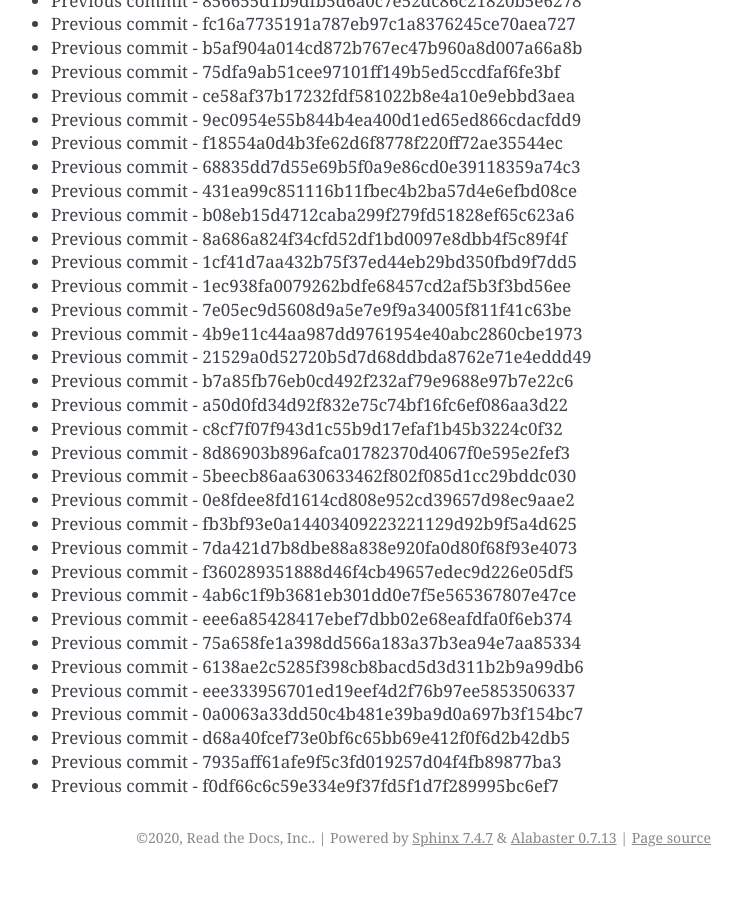
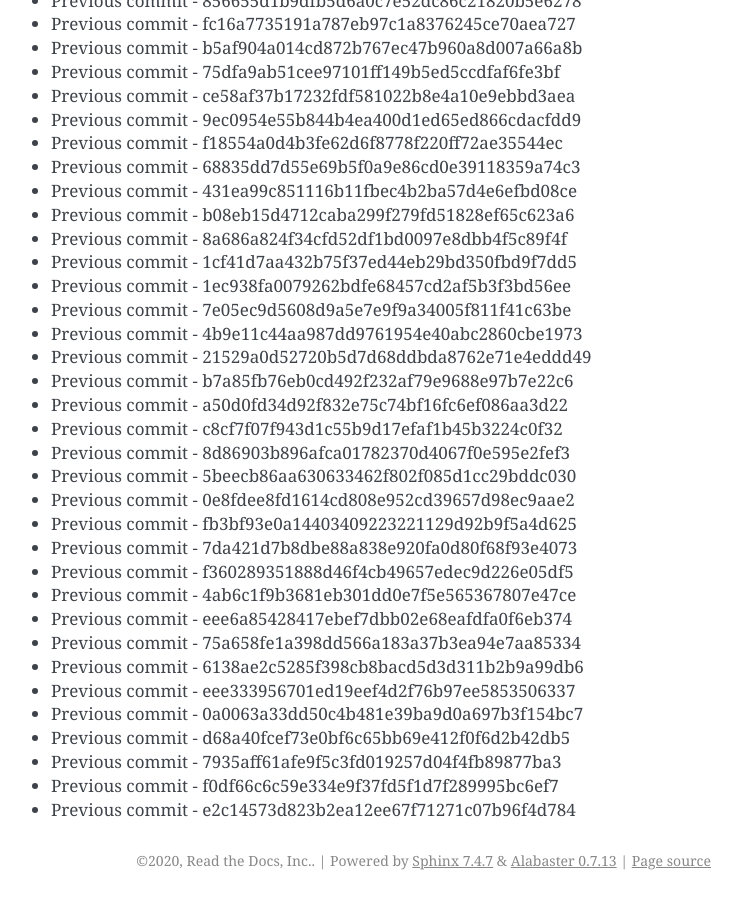
Before and after one commit to readthedocs/rtd-git-stresstest, a Sphinx documentation site: the page built from docs/updates.rst, in a window 1280 px wide and 900 px high, scrolled down 31115 px. Shown: the whole window, without its empty margins (399-1141 px from the left). Built offline with Sphinx 7.4.7, drawn with Linux system fonts in a browser that asks for light colours; before the commit the page ends 31992 px from its top, so only the background shows below that.

Commit message:
Generating commit from previous: e2c14573d823b2ea12ee67f71271c07b96f4d784

```diff
--- a/docs/updates.rst
+++ b/docs/updates.rst
@@ -1339,3 +1339,4 @@ It can be tested for any performance characteristics.
 * Previous commit - d68a40fcef73e0bf6c65bb69e412f0f6d2b42db5
 * Previous commit - 7935aff61afe9f5c3fd019257d04f4fb89877ba3
 * Previous commit - f0df66c6c59e334e9f37fd5f1d7f289995bc6ef7
+* Previous commit - e2c14573d823b2ea12ee67f71271c07b96f4d784
```
